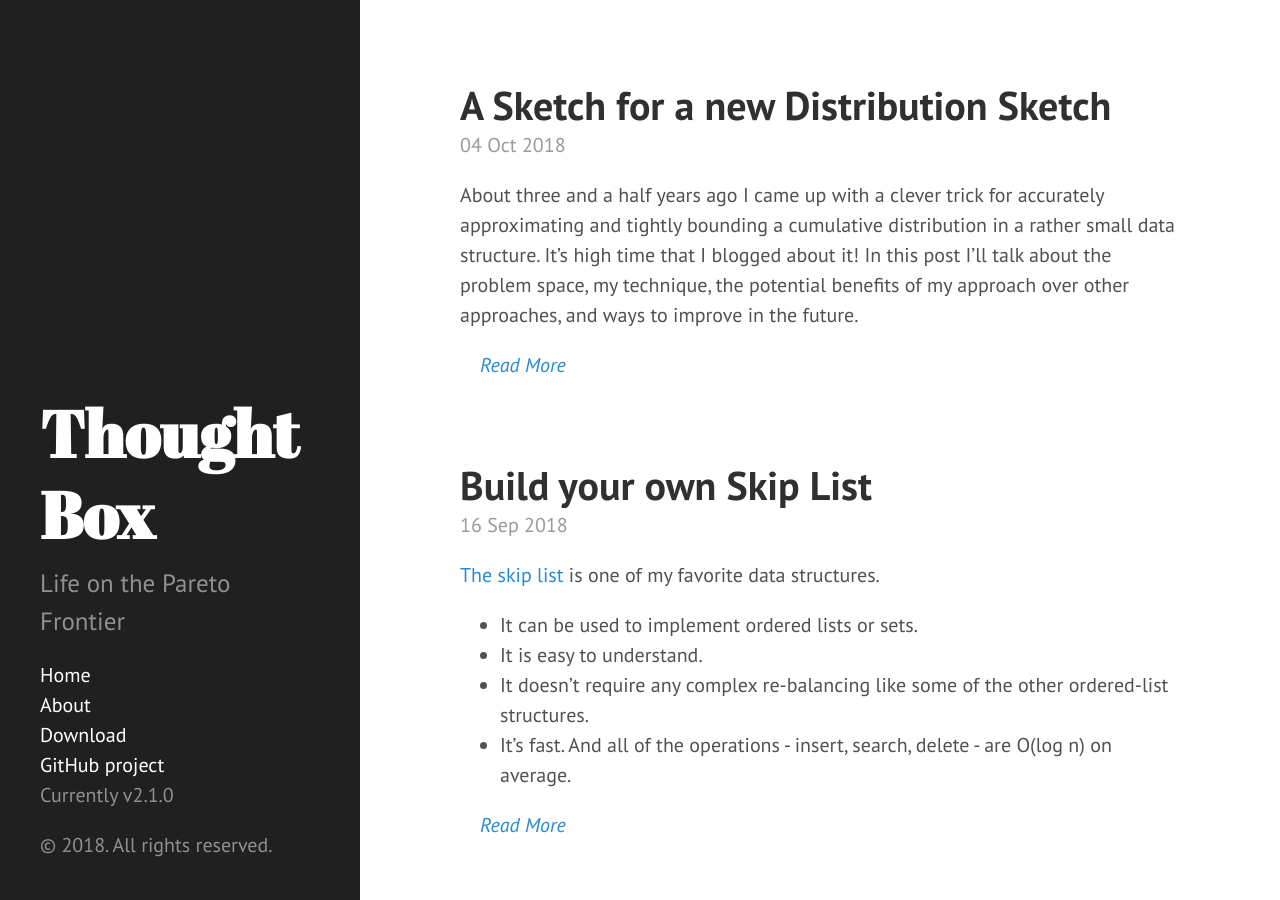
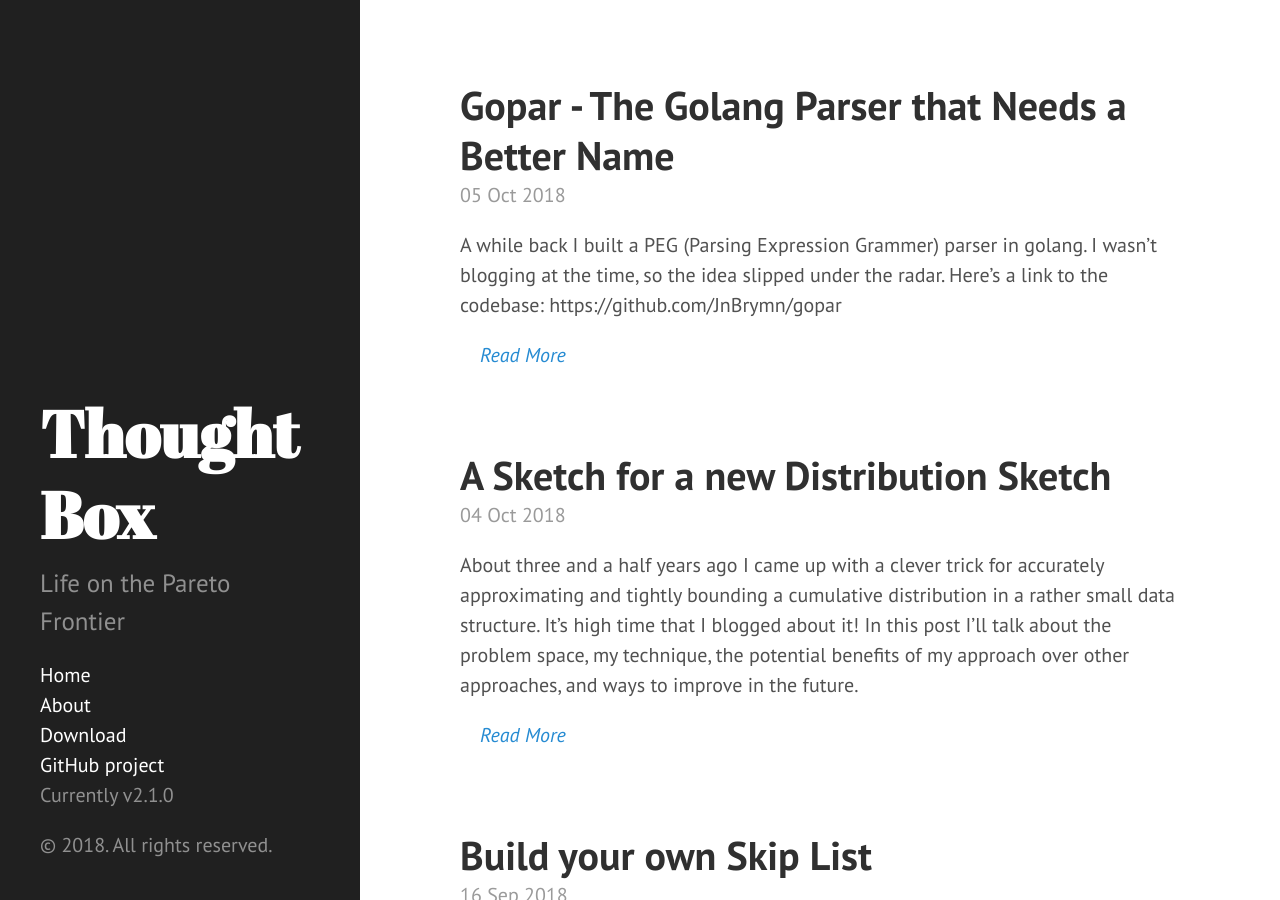
Before and after one commit to JnBrymn/JnBrymn.github.io, a Jekyll site: the page built from index.html, in a window 1280 px wide and 900 px high. Built offline with Jekyll 4.4.1, drawn with Linux system fonts in a browser that asks for light colours; the list of posts is cut into pages by our own code; some of the changed lines change nothing that is shown; some of the changed text lies outside the part shown.

Commit message:
2018-10-05-gopar-the-golang-parser-that-needs-a-better-name

````diff
--- a/_posts/2018-09-16-build-your-own-skip-list.md
+++ b/_posts/2018-09-16-build-your-own-skip-list.md
@@ -22,7 +22,7 @@ A skip list starts as a plain old linked list. To add a value to a list you star
 The end result after several list insertions is something like you see in the image above. When it's time to insert a value the top "lane" allows for lookups to quickly skip over large chunks of the list until we pass the position of the value. At this point we can back up to the last node that preceded the value, jump down to a slower lane and search again for the point at which we just pass the position of the value. We repeat this until we are in the slowest lane - the bottom linked list - and then we can insert the value like we normally would as a linked list.
 
 ## So let's build one!
-I've always wanted to build my own skip list from scratch and I finally had a chance to take a stab at it today. The code below is not completely general ([I'm building to using in a data sketch that I blog about here]({{ site.baseurl }}{% post_url 2018-10-04-distro-sketch-sketch %})) but it does showcase how the data structure works.
+I've always wanted to build my own skip list from scratch and I finally had a chance to take a stab at it today. The code below is not completely general ([I'm building this so that I can use it in a data sketch that I blog about here]({{ site.baseurl }}{% post_url 2018-10-04-distro-sketch-sketch %})) but it does showcase how the data structure works.
 
 ```python
 import random
--- /dev/null
+++ b/_posts/2018-10-05-gopar-the-golang-parser-that-needs-a-better-name.md
@@ -0,0 +1,86 @@
+---
+layout: post
+title: Gopar - The Golang Parser that Needs a Better Name
+---
+A while back I built a PEG (Parsing Expression Grammer) parser in golang. I wasn't blogging at the time, so the idea slipped under the radar. Here's a link to the codebase: https://github.com/JnBrymn/gopar
+
+And here I am using the parser API to build a JSON parser
+
+```go
+	digit := OneOfChars("0123456789").Rename("Digit")
+
+	char := OneOfChars(" \t\nabcdefghijklmnopqrstuvwxyzABCDEFGHIJKLMNOPQRSTUVWXYZ0123456789~!@#$%^&*()_+`-={}|[]\\:;'<>?,./'").Rename("Char")
+
+	// numbers are a sequence of digits optionally with a '.' and then some
+	// more digits
+	number := Seq(
+		OneOrMoreOf(digit),
+		ZeroOrOneOf(Seq(
+			S("."),
+			OneOrMoreOf(digit),
+		)),
+	).Rename("Number")
+
+	// strings are a bunch of characters surrounded by " (I'm lazy, I did
+	// include ' strings and quote characters in strings)
+	str := Seq(
+		S("\""),
+		OneOrMoreOf(char),
+		S("\""),
+	).Rename("JsonString")
+
+	// values can be strings or numbers or Objects or Lists ... hey wait,
+	// we haven't defined Objects or Lists yet. No problem, `P(string)`
+	// creates a placeholderRule that will later be patched with the rule it
+	// names
+	value := OneOf(
+		str,
+		number,
+		P("Object"),
+		P("List"),
+	).Rename("Value")
+
+	// a list is, well, a list of values
+	list := Seq(
+		S("["),
+		ZeroOrOneOf(Seq(
+			value,
+			ZeroOrMoreOf(Seq(
+				S(","),
+				value,
+			)),
+		)),
+		S("]"),
+	).Rename("List")
+
+	// keyVal has a string key and a value val
+	keyVal := Seq(
+		str,
+		S(":"),
+		value,
+	).Rename("KeyValue")
+
+	// an object is a bunch of keyVal pairs
+	object := Seq(
+		S("{"),
+		ZeroOrOneOf(Seq(
+			keyVal,
+			ZeroOrMoreOf(Seq(
+				S(","),
+				keyVal,
+			)),
+		)),
+		S("}"),
+	).Rename("Object")
+
+	// an object is a bunch of keyVal pairs
+	err := Patch(object,list)
+	if err != nil {
+		t.Fatal(err)
+	}
+
+	//The big test: nested lists and dicts some which are empty
+	expectNoErr(t, object, `{"apple":"red","banana":[1,2],"coconut":{"a":1,"b":[],"c":{}}}`)
+	expectErr(t, object, `{"apple":"red","banana":[1,2],"coconut":{"a":1,"b":[],"c":{}}`,
+		"error at offset 61 in rule Object>'}'. EOF")
+```
````
